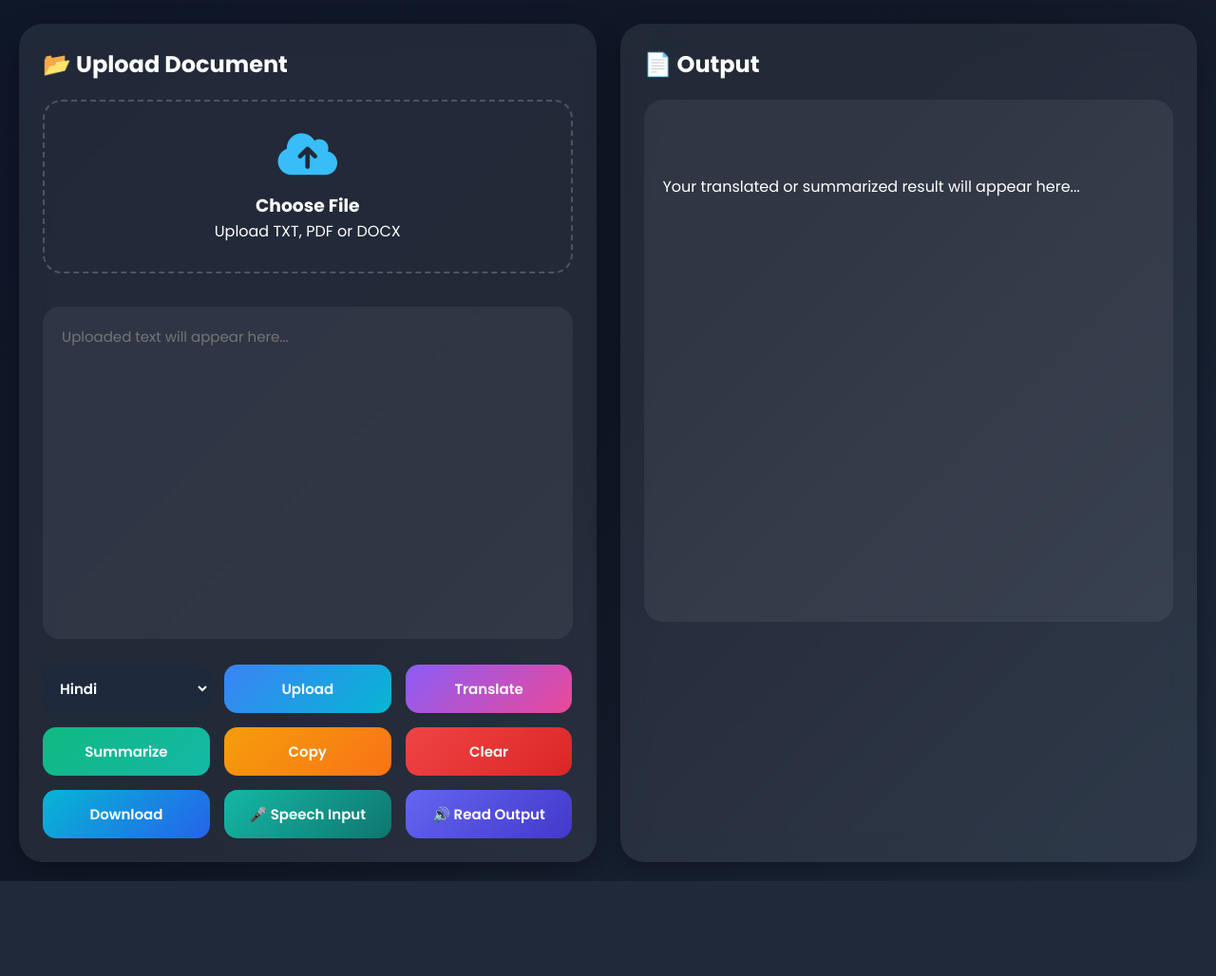
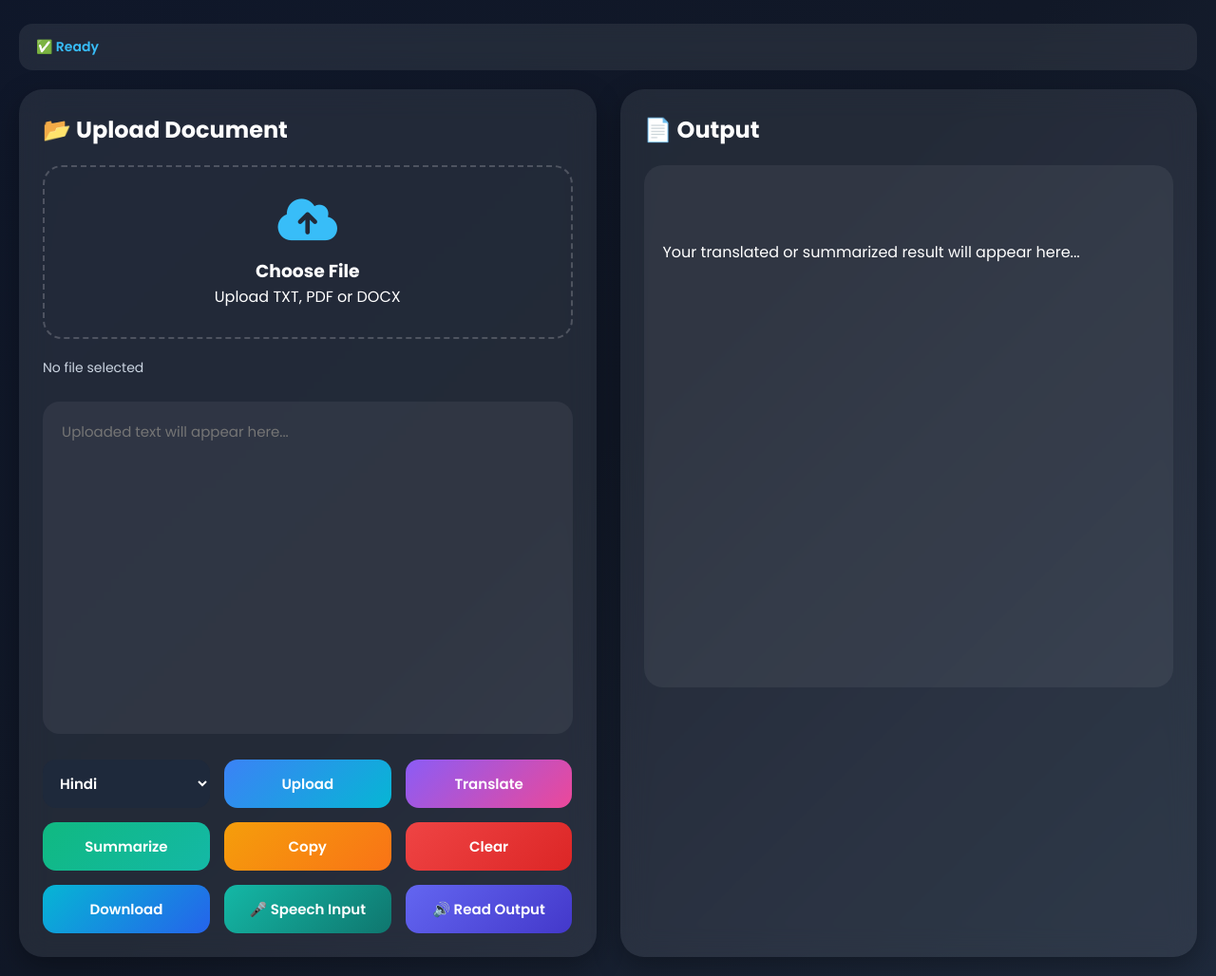
Before and after one commit to devanshsinghtomar/-AI-document-processing-platform-2, a Flask app: page / in a window 1280 px wide. Shown: the part 105-1133 px from the top of the page at 95% size. Before the commit the page ends 1033 px from the top, so only its background shows below. Run offline with Flask 3, Linux system fonts and the light colour scheme; the visitor is signed in with stand-in values (Sample User, id 1).

Commit message:
Implement status bar and update styles
Added a status bar to display messages and updated styles for various elements.

```diff
--- a/templates/index.html
+++ b/templates/index.html
@@ -132,6 +132,26 @@ line-height:1.8;
 white-space:pre-wrap;
 }
 
+/* STATUS BAR */
+
+.status-bar{
+margin-bottom:20px;
+padding:14px 18px;
+border-radius:14px;
+background:rgba(255,255,255,0.08);
+font-size:14px;
+font-weight:600;
+color:#38bdf8;
+backdrop-filter:blur(10px);
+}
+
+.file-name{
+margin-top:10px;
+margin-bottom:10px;
+font-size:14px;
+color:#cbd5e1;
+}
+
 .controls{
 display:grid;
 grid-template-columns:repeat(3,1fr);
@@ -185,8 +205,6 @@ background:linear-gradient(135deg,#ef4444,#dc2626);
 .btn-download{
 background:linear-gradient(135deg,#06b6d4,#2563eb);
 }
-
-/* NEW SPEECH BUTTONS */
 
 .btn-speech{
 background:linear-gradient(135deg,#14b8a6,#0f766e);
@@ -257,6 +275,12 @@ Logout
 
 </div>
 
+<!-- STATUS BAR -->
+
+<div id="statusBar" class="status-bar">
+✅ Ready
+</div>
+
 <div class="main-grid">
 
 <div class="card">
@@ -275,6 +299,10 @@ onclick="document.getElementById('fileInput').click()">
 </div>
 
 <input type="file" id="fileInput" hidden>
+
+<p id="selectedFileName" class="file-name">
+No file selected
+</p>
 
 <textarea
 id="inputText"
@@ -323,14 +351,10 @@ onclick="downloadPDF()">
 Download
 </button>
 
-<!-- NEW SPEECH TO TEXT BUTTON -->
-
 <button class="btn-speech"
 id="speechBtn">
 🎤 Speech Input
 </button>
-
-<!-- NEW TEXT TO SPEECH BUTTON -->
 
 <button class="btn-tts"
 onclick="speakOutput()">
@@ -365,6 +389,33 @@ Your translated or summarized result will appear here...
 
 <script>
 
+/* STATUS UPDATE FUNCTION */
+
+function updateStatus(message){
+
+document.getElementById('statusBar').innerText =
+message;
+
+}
+
+/* FILE NAME DISPLAY */
+
+document.getElementById('fileInput')
+.addEventListener('change',function(){
+
+const file = this.files[0];
+
+if(file){
+
+document.getElementById('selectedFileName')
+.innerText = '📂 Selected File: ' + file.name;
+
+updateStatus('📂 File selected');
+
+}
+
+});
+
 async function uploadFile(){
 
 const fileInput =
@@ -379,6 +430,8 @@ alert('Please choose a file');
 return;
 
 }
+
+updateStatus('📤 Uploading file...');
 
 const formData = new FormData();
 
@@ -399,6 +452,8 @@ if(data.error){
 
 alert(data.error);
 
+updateStatus('❌ Upload failed');
+
 return;
 
 }
@@ -409,17 +464,19 @@ data.text;
 document.getElementById('outputText').innerText =
 '✅ File uploaded successfully';
 
+updateStatus('✅ File uploaded successfully');
+
 }catch(error){
 
 console.log(error);
 
 alert('Upload failed');
 
+updateStatus('❌ Upload failed');
+
 }
 
 }
-
-
 
 async function translateText(){
 
@@ -436,6 +493,8 @@ alert('Please upload or enter text');
 return;
 
 }
+
+updateStatus('🌍 Translating text...');
 
 try{
 
@@ -459,15 +518,17 @@ const data = await response.json();
 document.getElementById('outputText').innerText =
 data.result;
 
+updateStatus('✅ Translation completed');
+
 }catch(error){
 
 alert('Translation Failed');
 
+updateStatus('❌ Translation failed');
+
 }
 
 }
-
-
 
 async function summarizeText(){
 
@@ -484,6 +545,8 @@ alert('Please upload or enter text');
 return;
 
 }
+
+updateStatus('📝 Generating summary...');
 
 try{
 
@@ -507,15 +570,17 @@ const data = await response.json();
 document.getElementById('outputText').innerText =
 data.result;
 
+updateStatus('✅ Summary completed');
+
 }catch(error){
 
 alert('Summary Failed');
 
+updateStatus('❌ Summary failed');
+
 }
 
 }
-
-
 
 function copyText(){
 
@@ -526,9 +591,9 @@ navigator.clipboard.writeText(text);
 
 alert('Copied Successfully');
 
+updateStatus('📋 Text copied');
+
 }
-
-
 
 function clearText(){
 
@@ -537,9 +602,9 @@ document.getElementById('inputText').value='';
 document.getElementById('outputText').innerText=
 'Output cleared';
 
+updateStatus('🧹 Cleared');
+
 }
-
-
 
 async function downloadPDF(){
 
@@ -552,6 +617,8 @@ alert('No content to download');
 return;
 
 }
+
+updateStatus('📄 Downloading PDF...');
 
 try{
 
@@ -572,6 +639,8 @@ text:text
 if(!response.ok){
 
 alert('PDF generation failed');
+
+updateStatus('❌ PDF generation failed');
 
 return;
 
@@ -597,6 +666,8 @@ link.remove();
 
 window.URL.revokeObjectURL(blobUrl);
 
+updateStatus('✅ PDF downloaded');
+
 }
 catch(error){
 
@@ -604,12 +675,12 @@ console.log(error);
 
 alert('Download failed');
 
+updateStatus('❌ Download failed');
+
 }
 }
 
-/* =========================================
-   SPEECH TO TEXT FEATURE
-========================================= */
+/* SPEECH TO TEXT */
 
 const speechBtn =
 document.getElementById('speechBtn');
@@ -636,6 +707,8 @@ recognition.start();
 
 speechBtn.innerText = '🎙 Listening...';
 
+updateStatus('🎤 Listening...');
+
 });
 
 recognition.onresult = (event)=>{
@@ -649,6 +722,8 @@ document.getElementById('inputText').value +=
 speechBtn.innerText =
 '🎤 Speech Input';
 
+updateStatus('✅ Speech converted to text');
+
 };
 
 recognition.onerror = ()=>{
@@ -657,6 +732,8 @@ speechBtn.innerText =
 '🎤 Speech Input';
 
 alert('Speech recognition failed');
+
+updateStatus('❌ Speech recognition failed');
 
 };
 
@@ -676,9 +753,7 @@ speechBtn.innerText =
 
 }
 
-/* =========================================
-   TEXT TO SPEECH FEATURE
-========================================= */
+/* TEXT TO SPEECH */
 
 function speakOutput(){
 
@@ -694,6 +769,10 @@ return;
 
 }
 
+updateStatus('🔊 Reading output...');
+
+window.speechSynthesis.cancel();
+
 const speech =
 new SpeechSynthesisUtterance();
 
@@ -705,11 +784,49 @@ speech.rate = 1;
 
 speech.pitch = 1;
 
+const hindiRegex =
+/[\u0900-\u097F]/;
+
+if(hindiRegex.test(text)){
+
+speech.lang = 'hi-IN';
+
+}else{
+
 speech.lang = 'en-US';
+
+}
+
+const voices =
+window.speechSynthesis.getVoices();
+
+const matchedVoice =
+voices.find(voice =>
+voice.lang === speech.lang
+);
+
+if(matchedVoice){
+
+speech.voice = matchedVoice;
+
+}
 
 window.speechSynthesis.speak(speech);
 
+speech.onend = ()=>{
+
+updateStatus('✅ Reading completed');
+
+};
+
 }
+
+window.speechSynthesis.onvoiceschanged =
+()=>{
+
+window.speechSynthesis.getVoices();
+
+};
 
 </script>
 
```
